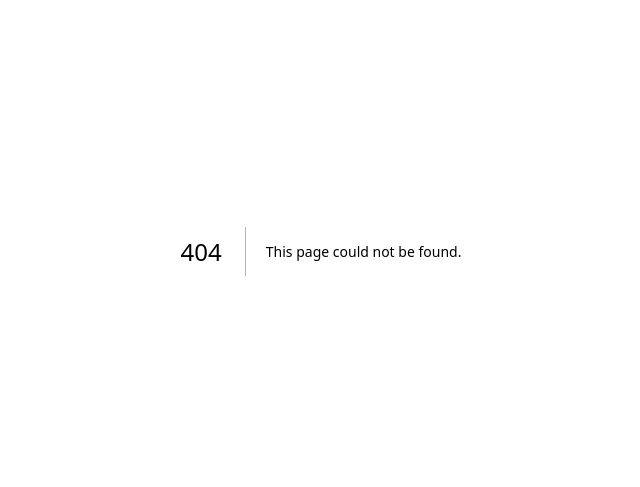
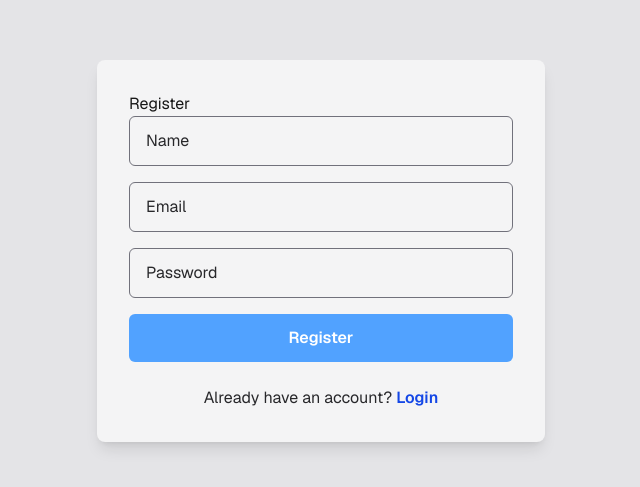
Before and after one commit to aleidHussain202/todo-app-next, a Next.js app: page /register in a window 1280 px wide. Before the commit this address had no page. Shown: the part 149-636 px from the top of the page, without its empty margins (319-959 px from the left). Built offline with nearby package versions, Linux system fonts and the light colour scheme.

Commit message:
feat: add authentication UI and registration flow
- Create login page with NextAuth integration
- Add registration page with form validation
- Implement SessionProvider wrapper
- Add user registration API endpoint
- Integrate auth routes

```diff
--- /dev/null
+++ b/app/api/auth/[...nextauth]/route.ts
@@ -0,0 +1,7 @@
+import { handlers } from "@/auth";
+
+
+
+
+
+export const { GET, POST } = handlers;
--- /dev/null
+++ b/app/api/register/route.ts
@@ -0,0 +1,38 @@
+import { NextResponse } from "next/server";
+import { prisma } from "@/lib/prisma";
+import bcrypt from "bcryptjs";
+
+
+export async function POST(request: Request){
+    // Get the data from the request body via destructuring
+    const {name, email, password } = await request.json();
+
+    // Check if all fields exist
+    if (!name || !email || !password) { return NextResponse.json(
+    { error: 'All fields are required' },
+    { status: 400 }
+  ); }
+
+    // Check if user already exist
+    const existing = await prisma.user.findUnique({where: {email}});
+    if (existing) { return NextResponse.json(
+    { error: 'Email already registered' },
+    { status: 409 }
+  ); }
+
+    // Hash the password under 10 rounds of salt
+    const hashedPassword = await bcrypt.hash(password, 10)
+
+    // Create the user in the database
+    const user = await prisma.user.create({data: {
+        name,
+        email,
+        password: hashedPassword
+    }})
+
+return NextResponse.json(
+  { message: "User created successfully!" },
+  { status: 201 } // 201 = Created
+);
+
+}
--- /dev/null
+++ b/app/login/page.tsx
@@ -0,0 +1,90 @@
+'use client'
+
+
+import { useState } from "react"
+import { signIn } from "next-auth/react"
+import { useRouter } from "next/navigation"
+import Link from "next/link"
+
+
+export default function LoginPage() {
+
+    //TODO: Create state variables
+    const router = useRouter();
+
+    const [email, setEmail] = useState('');
+    const [password, setPassword] = useState('');
+    const [error, setError] = useState('');
+
+    const handleSubmit = async (e: React.FormEvent) => {
+        //TODO: Implement login logic
+        //Prevent page reload
+        e.preventDefault();
+
+        //Clear previous error
+        setError('');
+
+        //Call NextAuth signIn
+        const result = await signIn('credentials', {
+            redirect: false,
+            email: email,
+            password: password,
+        });
+
+        if (result?.error) {
+            setError('Invalid email or password')
+        } else {
+            router.push('/')
+        }
+
+
+    }
+
+
+
+
+    return (
+        //TODO: Create the form UI
+
+        <div className="flex justify-center items-center min-h-screen p-5 bg-zinc-200">
+            <div className="w-full max-w-md p-8 bg-zinc-100 rounded-lg shadow-lg">
+                <h1 className="text-3xl font-bold text-center mb-6 text-zinc-700">Login</h1>
+                {error && (
+                    <div className="p-3 mb-4 text-center text-red-700
+                    bg-red-100 border border-red-300 rounded">{error}</div>
+                )}
+
+                <form onSubmit={handleSubmit} className="space-y-4">
+                    {/* Email input  */}
+                    <input type="email"
+                    placeholder="Email"
+                    value={email}
+                    onChange={(e) => setEmail(e.target.value)}
+                    required className="w-full px-4 py-3 border
+                    border-zinc-500 rounded-md text-zinc-800
+                    focus:outline-none focus:ring-2
+                    focus:ring-blue-300 focus:border-transparent placeholder-zinc-800"/>
+
+                    {/* Password input */}
+                    <input type="password"
+                    placeholder="Password"
+                    value={password}
+                    onChange={(e) => setPassword(e.target.value)}
+                    required
+                    className="w-full px-4 py-3 border
+                    border-zinc-500 rounded-md text-zinc-800
+                    focus:outline-none focus:ring-2
+                    focus:ring-blue-300 focus:border-transparent placeholder-zinc-800"/>
+
+                    {/* Submit button */}
+                    <button type="submit" className="w-full px-4 py-3 font-semibold text-white bg-blue-400
+                    rounded-md hover:bg-blue-600
+                    focus:outline-none focus:ring-2 focus:ring-blue-300 focus:ring-offset-2 transition-colors">Login</button>
+                </form>
+
+                <p className="mt-6 text-center text-zinc-800">Don't have an account? <Link href="/register" className="font-semibold
+                text-blue-700 hover:underline ">Register</Link></p>
+            </div>
+        </div>
+    )
+}
--- /dev/null
+++ b/app/providers.tsx
@@ -0,0 +1,14 @@
+'use client'
+
+import { SessionProvider } from "next-auth/react"
+import { ThemeProvider } from "next-themes"
+
+export default function Providers({ children }: { children: React.ReactNode}){
+    return(
+        <SessionProvider>
+            <ThemeProvider attribute="class" defaultTheme="system" enableSystem>
+                {children}
+            </ThemeProvider>
+        </SessionProvider>
+    )
+}
--- /dev/null
+++ b/app/register/page.tsx
@@ -0,0 +1,118 @@
+'use client'
+
+import  { useState } from "react"
+import { useRouter } from "next/navigation"
+import Link from "next/link"
+import { signIn } from "next-auth/react";
+
+
+export default function RegisterPage() {
+    // State variables declaration
+    const [name, setName] = useState('');
+    const [email, setEmail] = useState('');
+    const [password, setPassword] = useState('');
+    const [error, setError] = useState('');
+
+    const router = useRouter();
+
+
+    const handleSubmit = async (e: React.FormEvent) => {
+        // Prevent reloading of the page
+        e.preventDefault();
+
+        // Clear previous error message
+        setError('');
+
+        // Calling register API endpoint
+        const res = await fetch('api/register', {
+            method: 'POST',
+            headers: { 'Content-Type': 'application/json' },
+            body: JSON.stringify({
+                name: name,
+                email: email,
+                password: password,
+            }),
+        })
+
+        if (res.ok) {
+
+            // Try to auto login
+            try {
+                const result = await signIn('credentials', {
+                    redirect: false,
+                    email: email,
+                    password: password,
+                });
+
+                if(result?.ok && !result?.error) {
+                    // Auto-login successful. Redirect to home
+                    router.push('/');
+                } else {
+                    // Auto-login failed, redirect to login page as fallback
+                    router.push('/login');
+                }
+            } catch (error) {
+                // if signIn throws an error, redirect to login page as fallback
+                console.error('Auto-login failed:', error);
+                router.push('/login');
+            }
+        } else {
+            // Registration failed
+            const data = await res.json();
+            setError(data.error || 'Registration failed')
+        }
+
+    }
+
+
+  return (
+    <div className="flex justify-center items-center min-h-screen p-5
+    bg-zinc-200">
+      <div className="w-full max-w-md p-8
+      bg-zinc-100 rounded-lg shadow-lg">
+        <h1>Register</h1>
+        {error && (
+                    <div className="p-3 mb-4 text-center text-red-700
+                    bg-red-100 border border-red-300 rounded">{error}</div>
+        )}
+
+        <form onSubmit={handleSubmit} className="space-y-4">
+            {/* name input */}
+            <input type="text" placeholder="Name"
+            value={name}
+            onChange={(e) => setName(e.target.value)}
+            required className="w-full px-4 py-3 border border-zinc-500
+            rounded-md focus:outline-none focus:ring-2
+            focus:ring-blue-300 focus:border-transparent
+            placeholder-zinc-800"/>
+            {/* email input */}
+            <input type="email"
+            placeholder="Email"
+            value={email}
+            onChange={(e) => setEmail(e.target.value)}
+            required
+            className="w-full px-4 py-3 border border-zinc-500
+            rounded-md focus:outline-none focus:ring-2
+            focus:ring-blue-300 focus:border-transparent
+            placeholder-zinc-800"/>
+            {/* password input  */}
+            <input type="password"
+            placeholder="Password"
+            value={password}
+            onChange={(e) => setPassword(e.target.value)}
+            required
+            className="w-full px-4 py-3 border border-zinc-500
+            rounded-md focus:outline-none focus:ring-2
+            focus:ring-blue-300 focus:border-transparent
+            placeholder-zinc-800"/>
+
+            {/* Submit button */}
+            <button type="submit" className="w-full px-4 py-3 font-semibold text-white bg-blue-400 rounded-md hover:bg-blue-600 focus:outline-none focus:ring-2 focus:ring-blue-300
+            focus:ring-offset-2 transition-colors">Register</button>
+        </form>
+
+        <p className="mt-6 text-center text-zinc-800">Already have an account? <Link href="/login" className="font-semibold text-blue-700 hover:underline">Login</Link></p>
+      </div>
+    </div>
+  )
+}
```
